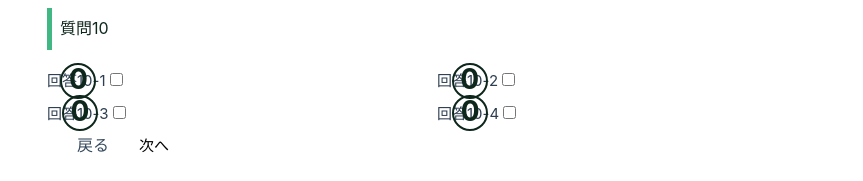
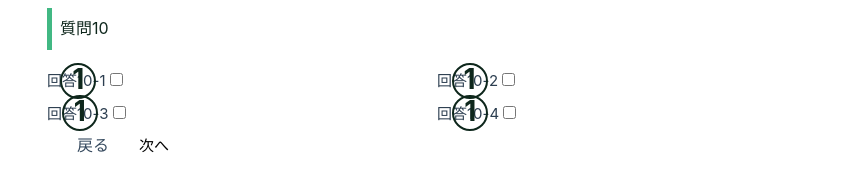
Before and after one commit to katsumi-watanabe/step_form, a Vue app: page / in a window 1280 px wide. Both pictures are taken after a click on the button "診断を開始する！". Shown: the part 328-509 px from the top of the page, without its empty margins (208-1071 px from the left). Built offline with nearby package versions, Linux system fonts and the light colour scheme.

Commit message:
wip:checkboxに番号をふる、保存配列の調整

```diff
--- a/src/components/Contact2.vue
+++ b/src/components/Contact2.vue
@@ -48,7 +48,7 @@
               >
                 {{ answer.answer_pattern }}
                 <span class="click_number">
-                  {{ (selectedItems.indexOf(answer) + 1) % 5 }}
+                  {{ (selectedItems.indexOf(answer) + 1) % 5 || 1 }}
                 </span>
               </label>
               <input
```
